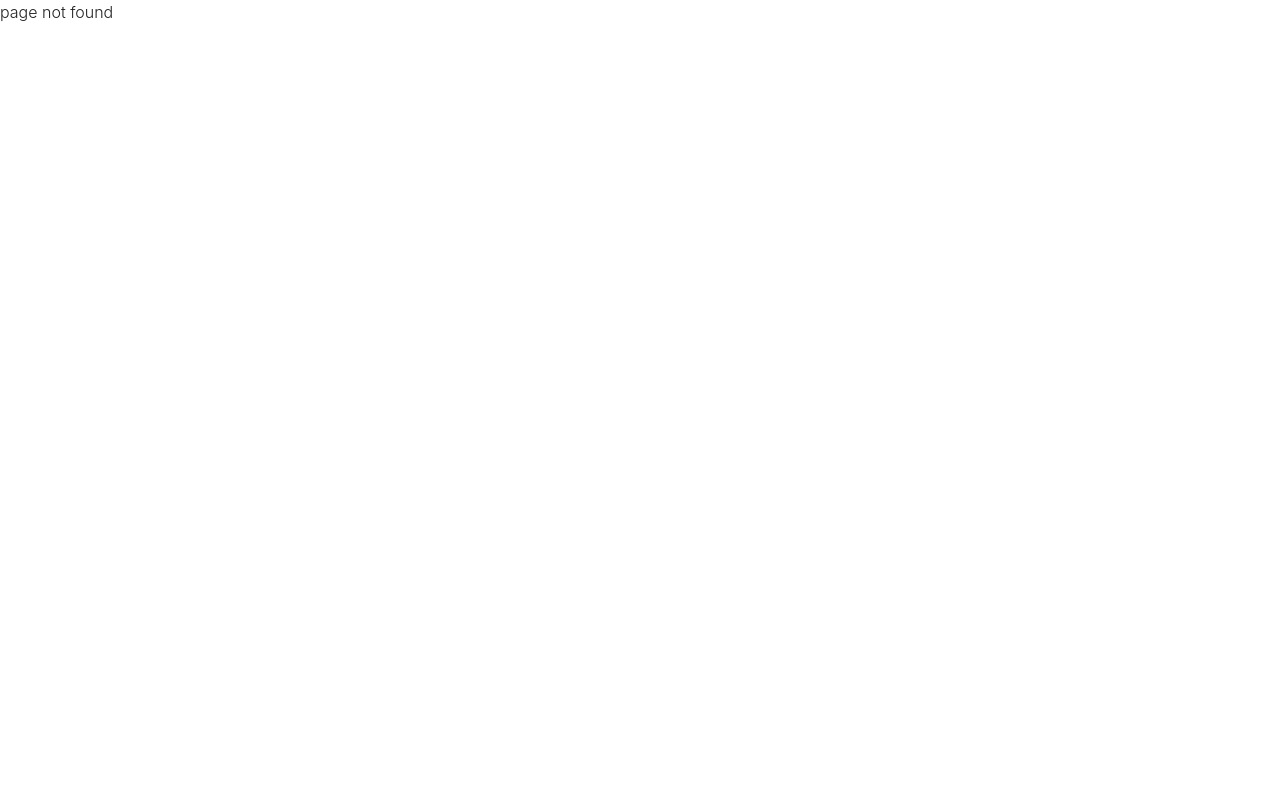
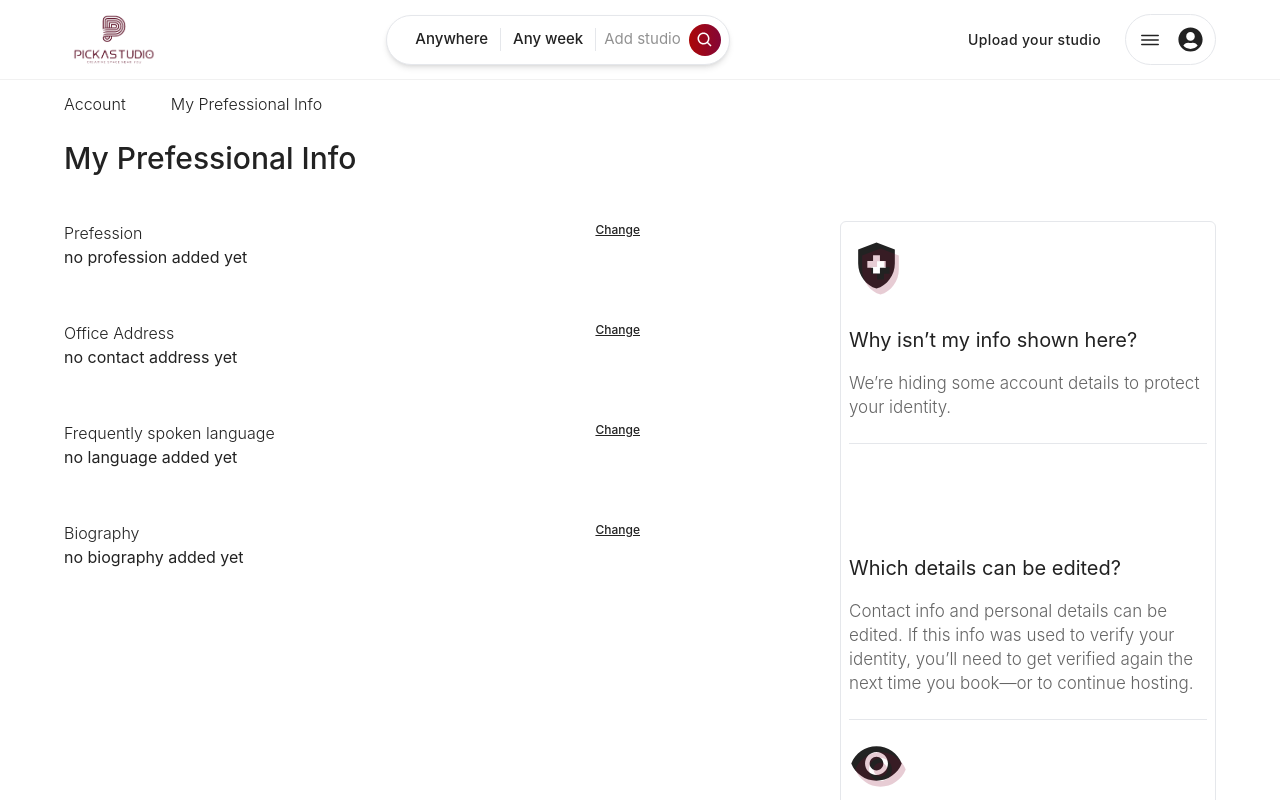
Before and after one commit to CodeLab-Collaborators/pickStudio, a React (Vite) app in the folder pick_fe/: page /personal-setting/my-prefessional-info in a window 1280 px wide. Before the commit this address had no page. Shown: the top 800 px of the page. Built offline with nearby package versions, Linux system fonts and the light colour scheme; some icons are missing.

Commit message:
account settings

```diff
--- /dev/null
+++ b/pick_fe/src/components/props/GlobalTextArea.tsx
@@ -0,0 +1,33 @@
+import { GlobalInputProps } from "../../types";
+
+const GlobalTextArea: React.FC<GlobalInputProps> = ({
+  className,
+  style,
+  inputType,
+  ...props
+}) => {
+  // Default Tailwind CSS classes for the input container
+  const containerClasses =
+    "relative block overflow-hidden rounded-md border border-gray-200 px-3 pt-3 focus-within:border-black focus-within:ring-1 focus-within:ring-black";
+
+  // Default Tailwind CSS classes for the input
+  const inputClasses =
+    "peer h-10 w-full border-none font-normal resize-none bg-transparent p-0 placeholder-transparent focus:border-transparent focus:outline-none focus:ring-0 sm:text-sm ";
+
+  // Combine the default classes with the provided className
+  const containerClassList = className
+    ? `${containerClasses} ${className}`
+    : containerClasses;
+
+  return (
+    <label className={containerClassList}>
+      <textarea style={style} className={inputClasses} />
+
+      <span className="absolute start-3 top-3 -translate-y-1/2 text-xs font-normal text-gray-700 transition-all peer-placeholder-shown:top-1/2 peer-placeholder-shown:text-sm peer-focus:top-3 peer-focus:text-xs">
+        {props.placeholder}
+      </span>
+    </label>
+  );
+};
+
+export default GlobalTextArea;
--- a/pick_fe/src/components/static/AuthBar.tsx
+++ b/pick_fe/src/components/static/AuthBar.tsx
@@ -1,16 +1,15 @@
 import { IoIosMenu } from "react-icons/io";
 import { FaUserCircle } from "react-icons/fa";
 import { AuthDropDown } from ".";
-import { useSignUserData, useToggleValue } from "../../global/globalState";
+import { useToggleValue } from "../../global/globalState";
 import { userHooks } from "../../hooks/userHooks";
 
 const AuthBar = () => {
   const [showAuthNav, setShowAuthNav] = useToggleValue();
-  const [userData]: any | {} = useSignUserData();
+  // const [userData]: any | {} = useSignUserData();
   const mainUser = JSON.parse(localStorage.getItem("mainUser")!);
 
   const { data } = userHooks();
-
   return (
     <div className="flex items-center gap-2 max-md:hidden text-sm tracking-wide">
       <p className="px-4 font-medium  py-3 ease-in transition-all cursor-pointer hover:bg-[#F7F7F7] rounded-full">
--- a/pick_fe/src/hooks/userHooks.tsx
+++ b/pick_fe/src/hooks/userHooks.tsx
@@ -1,15 +1,20 @@
 import useSWR from "swr";
 import { getOneUser } from "../api/userAPI";
-import { useEffect } from "react";
-import { JwtPayload, jwtDecode } from "jwt-decode";
+import { useEffect, useState } from "react";
+import { jwtDecode } from "jwt-decode";
 
 export const userHooks = () => {
-  const user = JSON.parse(localStorage.getItem("mainUser")!);
-  const tokenID: JwtPayload | any = jwtDecode(user);
-  useEffect(() => {}, []);
+  const [state, setState] = useState<string>("");
 
-  const { data, isLoading } = useSWR(`${tokenID.id}`, () =>
-    getOneUser(tokenID.id)
-  );
+  useEffect(() => {
+    const user = JSON.parse(localStorage.getItem("mainUser")!);
+    if (user) {
+      let tokenID: any = jwtDecode(user);
+      setState(tokenID.id);
+    }
+  }, []);
+
+  const { data, isLoading } = useSWR(`${state}`, () => getOneUser(state));
+
   return { data, isLoading };
 };
--- a/pick_fe/src/pages/settings/PersonalInfoScreen.tsx
+++ b/pick_fe/src/pages/settings/PersonalInfoScreen.tsx
@@ -1,4 +1,4 @@
-import React, { useState } from "react";
+import { useState } from "react";
 import GlobalInput from "../../components/props/GlobalInput";
 import { GlobalButton } from "../../components";
 import { userHooks } from "../../hooks/userHooks";
@@ -22,7 +22,7 @@ const PersonalInfoScreen = () => {
     setToggle2(!toggle2);
   };
   return (
-    <div className="grid col-span-3 pr-0 h-[100px]">
+    <div className=" grid col-span-3 pr-0 h-[100px] ">
       {/* forms */}
       <div>
         <div className="flex w-full justify-between h-[100px] relative ">
@@ -42,7 +42,7 @@ const PersonalInfoScreen = () => {
         </div>
         {toggle && (
           <div
-            className="absolute left:0 sm:left-16 top-[16.5rem]  h-[200px] w-[90%] sm:w-[45%]  bg-fuchsia-500 py-4 z-10 "
+            className="absolute left:0 sm:left-16 top-[19.5rem] h-[200px] w-[90%] sm:w-[45%]  bg-fuchsia-500 py-4 z-10 "
             style={{
               background: "rgba(255, 255, 255, 0.25)",
               backdropFilter: " blur( 4px )",
@@ -71,6 +71,7 @@ const PersonalInfoScreen = () => {
           </div>
         )}
       </div>
+
       {/* forms */}
       <div>
         <div className="flex w-full justify-between h-[100px] relative ">
@@ -100,6 +101,7 @@ const PersonalInfoScreen = () => {
         </div>
       </div>
 
+      {/* forms */}
       <div>
         <div className="flex w-full justify-between h-[100px] relative mt-10 ">
           {" "}
@@ -111,7 +113,7 @@ const PersonalInfoScreen = () => {
             </div>
             <div>
               <div className="font-[400] mt-3">
-                {toggle1 ? (
+                {toggle2 ? (
                   <div>{data?.phone}</div>
                 ) : (
                   <div>
--- /dev/null
+++ b/pick_fe/src/pages/settings/PrefessionalInfoScreen.tsx
@@ -0,0 +1,215 @@
+import { useState } from "react";
+import GlobalInput from "../../components/props/GlobalInput";
+import { GlobalButton } from "../../components";
+import { userHooks } from "../../hooks/userHooks";
+import GlobalTextArea from "../../components/props/GlobalTextArea";
+
+const ProfressionInfoScreen = () => {
+  const { data } = userHooks();
+
+  const [toggle, setToggle] = useState<boolean>(false);
+  const [toggle1, setToggle1] = useState<boolean>(false);
+  const [toggle2, setToggle2] = useState<boolean>(false);
+  const [toggle3, setToggle3] = useState<boolean>(false);
+
+  const onToggle = () => {
+    setToggle(!toggle);
+  };
+
+  const onToggle1 = () => {
+    setToggle1(!toggle1);
+  };
+
+  const onToggle2 = () => {
+    setToggle2(!toggle2);
+  };
+
+  const onToggle3 = () => {
+    setToggle3(!toggle3);
+  };
+  return (
+    <div className=" grid col-span-3 pr-0 h-[100px] ">
+      {/* forms */}
+      <div>
+        <div className="flex w-full justify-between h-[100px] relative ">
+          {" "}
+          <div>
+            <div>Prefession</div>
+            <div className="font-[400]">
+              {data?.profession ? data.profession : "no profession added yet"}
+            </div>
+          </div>
+          <div
+            className="text-[12px] underline font-[500] hover:cursor-pointer  ml-10"
+            onClick={onToggle2}
+          >
+            Change
+          </div>
+        </div>
+        {toggle2 && (
+          <div
+            className="absolute left:0 sm:left-16 top-[19.5rem] h-[200px] w-[90%] sm:w-[45%]  bg-fuchsia-500 py-4 z-10 "
+            style={{
+              background: "rgba(255, 255, 255, 0.25)",
+              backdropFilter: " blur( 4px )",
+            }}
+          >
+            <div className="z-20">
+              <div className="flex w-full">
+                <GlobalInput
+                  className="flex-1 ml-1"
+                  placeholder="Enter contact address "
+                />
+              </div>
+              <div className="w-[200px] mt-3 ">
+                <GlobalButton
+                  style={{ background: "var(--gradient)" }}
+                  onClick={onToggle2}
+                >
+                  save
+                </GlobalButton>
+              </div>
+            </div>
+          </div>
+        )}
+      </div>
+
+      {/* forms */}
+      <div>
+        <div className="flex w-full justify-between h-[100px] relative ">
+          {" "}
+          <div>
+            <div>Office Address</div>
+            <div className="font-[400]">
+              {data?.address ? data.address : "no contact address yet"}
+            </div>
+          </div>
+          <div
+            className="text-[12px] underline font-[500] hover:cursor-pointer  ml-10"
+            onClick={onToggle}
+          >
+            Change
+          </div>
+        </div>
+        {toggle && (
+          <div
+            className="absolute left:0 sm:left-16 top-[25.0rem] h-[200px] w-[90%] sm:w-[45%]  bg-fuchsia-500 py-4 z-10 "
+            style={{
+              background: "rgba(255, 255, 255, 0.25)",
+              backdropFilter: " blur( 4px )",
+            }}
+          >
+            <div className="z-20">
+              <div className="flex w-full">
+                <GlobalInput
+                  className="flex-1 ml-1"
+                  placeholder="Enter contact address "
+                />
+              </div>
+              <div className="w-[200px] mt-3 ">
+                <GlobalButton
+                  style={{ background: "var(--gradient)" }}
+                  onClick={onToggle}
+                >
+                  save
+                </GlobalButton>
+              </div>
+            </div>
+          </div>
+        )}
+      </div>
+
+      <div>
+        <div className="flex w-full justify-between h-[100px] relative ">
+          {" "}
+          <div>
+            <div>Frequently spoken language</div>
+            <div className="font-[400]">
+              {data?.language ? data.language : "no language added yet"}
+            </div>
+          </div>
+          <div
+            className="text-[12px] underline font-[500] hover:cursor-pointer  ml-10"
+            onClick={onToggle1}
+          >
+            Change
+          </div>
+        </div>
+        {toggle1 && (
+          <div
+            className="absolute left:0 sm:left-16 top-[31.5rem] h-[200px] w-[90%] sm:w-[45%]  bg-fuchsia-500 py-4 z-10 "
+            style={{
+              background: "rgba(255, 255, 255, 0.25)",
+              backdropFilter: " blur( 4px )",
+            }}
+          >
+            <div className="z-20">
+              <div className="flex w-full">
+                <GlobalInput
+                  className="flex-1 ml-1"
+                  placeholder="eg: Pidgin, English, Yoruba"
+                />
+              </div>
+              <div className="w-[200px] mt-3 ">
+                <GlobalButton
+                  style={{ background: "var(--gradient)" }}
+                  onClick={onToggle1}
+                >
+                  save
+                </GlobalButton>
+              </div>
+            </div>
+          </div>
+        )}
+      </div>
+
+      <div>
+        <div className="flex w-full justify-between h-[100px] relative ">
+          {" "}
+          <div>
+            <div>Biography</div>
+            <div className="font-[400]">
+              {data?.bio ? data.bio : "no biography added yet"}
+            </div>
+          </div>
+          <div
+            className="text-[12px] underline font-[500] hover:cursor-pointer  ml-10"
+            onClick={onToggle3}
+          >
+            Change
+          </div>
+        </div>
+        {toggle3 && (
+          <div
+            className="absolute left:0 sm:left-16 top-[37.5rem] h-[200px] w-[90%] sm:w-[45%]  bg-fuchsia-500 py-4 z-10 "
+            style={{
+              background: "rgba(255, 255, 255, 0.25)",
+              backdropFilter: " blur( 4px )",
+            }}
+          >
+            <div className="z-20">
+              <div className="flex w-full">
+                <GlobalTextArea
+                  className="h-[200px] rounded-md w-full pt-6 "
+                  placeholder="Enter your biography"
+                />
+              </div>
+              <div className="w-[200px] mt-3 ">
+                <GlobalButton
+                  style={{ background: "var(--gradient)" }}
+                  onClick={onToggle3}
+                >
+                  save
+                </GlobalButton>
+              </div>
+            </div>
+          </div>
+        )}
+      </div>
+
+      <div>{/* <GlobalTextArea className="h-[200px] rounded-md" /> */}</div>
+    </div>
+  );
+};
+
+export default ProfressionInfoScreen;
--- a/pick_fe/src/pages/settings/Setting.tsx
+++ b/pick_fe/src/pages/settings/Setting.tsx
@@ -20,7 +20,7 @@ const Setting: FC = () => {
       icon: <HiMiniBuildingOffice2 size={35} />,
       title: "Professional Info",
       detail: " Provide personal details and how we can reach you.",
-      url: "/",
+      url: "/personal-setting/my-prefessional-info",
       size: 35,
     },
     {
@@ -33,11 +33,11 @@ const Setting: FC = () => {
   ];
 
   return (
-    <div>
+    <div className=" min-h-[82vh]">
       <div className="w-full m-auto py-8 my-4 flex gap-24 max-lg:block max-md:pt-1">
         {/* profile Account Detail */}
         <div>
-          <div className="font-bold text-[50px]  ">Account</div>
+          <div className="font-bold text-[50px]  ">Account </div>
           <div className="text-[13px]">
             <strong className="font-[600]">
               {data?.firstName} {data?.lastName}
@@ -68,6 +68,8 @@ const Setting: FC = () => {
           </Link>
         ))}
       </div>
+
+      <div className="flex-1 " />
     </div>
   );
 };
--- a/pick_fe/src/routes/routes.tsx
+++ b/pick_fe/src/routes/routes.tsx
@@ -8,6 +8,7 @@ import {
 } from "../components";
 import PrivateRoute from "./privateRoute";
 import PersonalInfoScreen from "../pages/settings/PersonalInfoScreen";
+import ProfressionInfoScreen from "../pages/settings/PrefessionalInfoScreen";
 
 // import PrivateRoute from "./privateRoute";
 
@@ -22,10 +23,18 @@ const Category = lazy(() => import("../pages/Categories"));
 const StudioHome = lazy(() => import("../pages/studio/dashboard/Home"));
 const Overview = lazy(() => import("../pages/studio/uploadStudio/Overview"));
 const Setting = lazy(() => import("../pages/settings/Setting"));
-const AboutStudio = lazy(() => import("../pages/studio/uploadStudio/AboutStudio"));
-const StudioDetails = lazy(() => import("../pages/studio/uploadStudio/StudioDetails"));
-const FinishListing = lazy(() => import("../pages/studio/uploadStudio/FinishListing"));
-const ReviewListing = lazy(() => import("../pages/studio/uploadStudio/ReviewListing"));
+const AboutStudio = lazy(
+  () => import("../pages/studio/uploadStudio/AboutStudio")
+);
+const StudioDetails = lazy(
+  () => import("../pages/studio/uploadStudio/StudioDetails")
+);
+const FinishListing = lazy(
+  () => import("../pages/studio/uploadStudio/FinishListing")
+);
+const ReviewListing = lazy(
+  () => import("../pages/studio/uploadStudio/ReviewListing")
+);
 
 export const appRoutes = createBrowserRouter([
   {
@@ -40,9 +49,9 @@ export const appRoutes = createBrowserRouter([
         index: true,
         element: (
           <Suspense fallback={<div>Loading...</div>}>
-            <PrivateRoute>
+            {/* <PrivateRoute> */}
             <Home />
-            </PrivateRoute>
+            {/* </PrivateRoute> */}
           </Suspense>
         ),
       },
@@ -111,6 +120,15 @@ export const appRoutes = createBrowserRouter([
               </Suspense>
             ),
           },
+          {
+            index: true,
+            path: "my-prefessional-info",
+            element: (
+              <Suspense fallback={<div>Loading...</div>}>
+                <ProfressionInfoScreen />
+              </Suspense>
+            ),
+          },
         ],
       },
 
@@ -158,42 +176,54 @@ export const appRoutes = createBrowserRouter([
   },
 
   {
-path:"/upload-studio",
-element:    <Suspense fallback={<div>Loading...</div>}>
-<UploadStudioLayout/>
-</Suspense>,
-children:[
+    path: "/upload-studio",
+    element: (
+      <Suspense fallback={<div>Loading...</div>}>
+        <UploadStudioLayout />
+      </Suspense>
+    ),
+    children: [
       {
         index: true,
-  element:  <Suspense fallback={<div>Loading...</div>}>
+        element: (
+          <Suspense fallback={<div>Loading...</div>}>
             <Overview />
           </Suspense>
+        ),
       },
       {
-  path:"about-your-studio",
-  element: <Suspense fallback={<div>Loading...</div>}>
-    <AboutStudio/>
+        path: "about-your-studio",
+        element: (
+          <Suspense fallback={<div>Loading...</div>}>
+            <AboutStudio />
           </Suspense>
+        ),
       },
       {
-  path:"studio-details",
-  element: <Suspense fallback={<div>Loading...</div>}>
-    <StudioDetails/>
+        path: "studio-details",
+        element: (
+          <Suspense fallback={<div>Loading...</div>}>
+            <StudioDetails />
           </Suspense>
+        ),
       },
       {
-  path:"finish-listing",
-  element: <Suspense fallback={<div>Loading...</div>}>
-    <FinishListing/>
+        path: "finish-listing",
+        element: (
+          <Suspense fallback={<div>Loading...</div>}>
+            <FinishListing />
           </Suspense>
+        ),
       },
       {
-  path:"review-listing",
-  element: <Suspense fallback={<div>Loading...</div>}>
-    <ReviewListing/>
+        path: "review-listing",
+        element: (
+          <Suspense fallback={<div>Loading...</div>}>
+            <ReviewListing />
           </Suspense>
-}
-]
+        ),
+      },
+    ],
   },
 
   {
```
Lines whose indentation alone changed are shown as unchanged.
